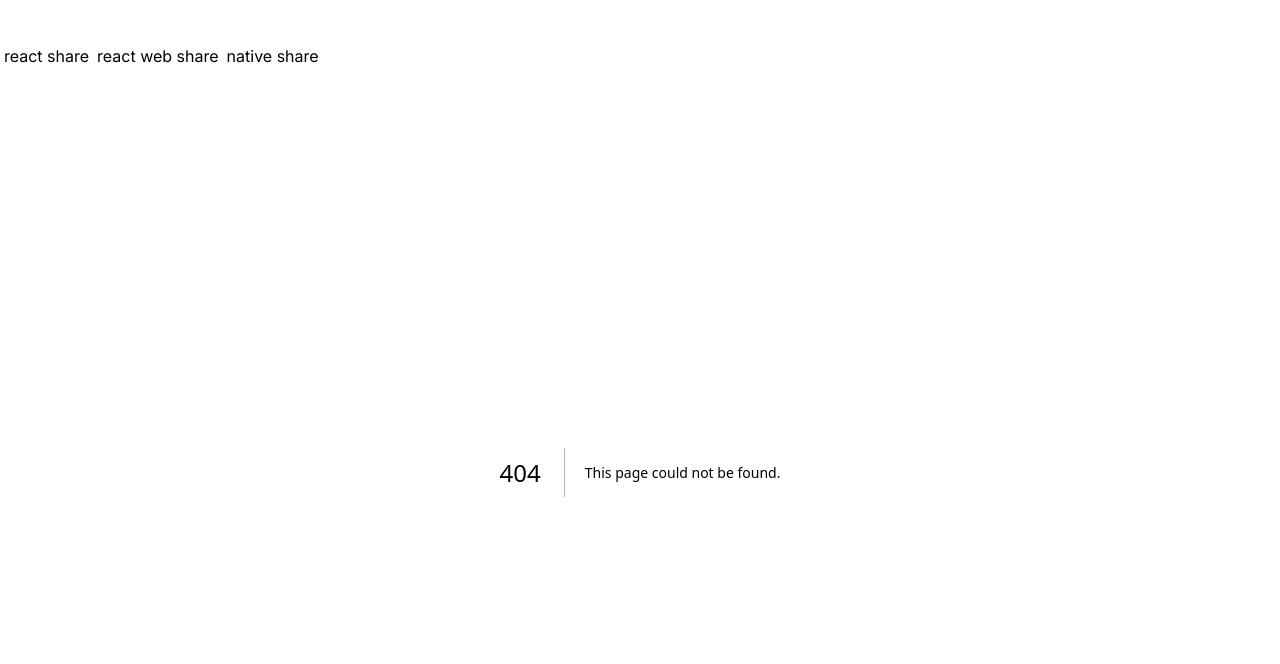
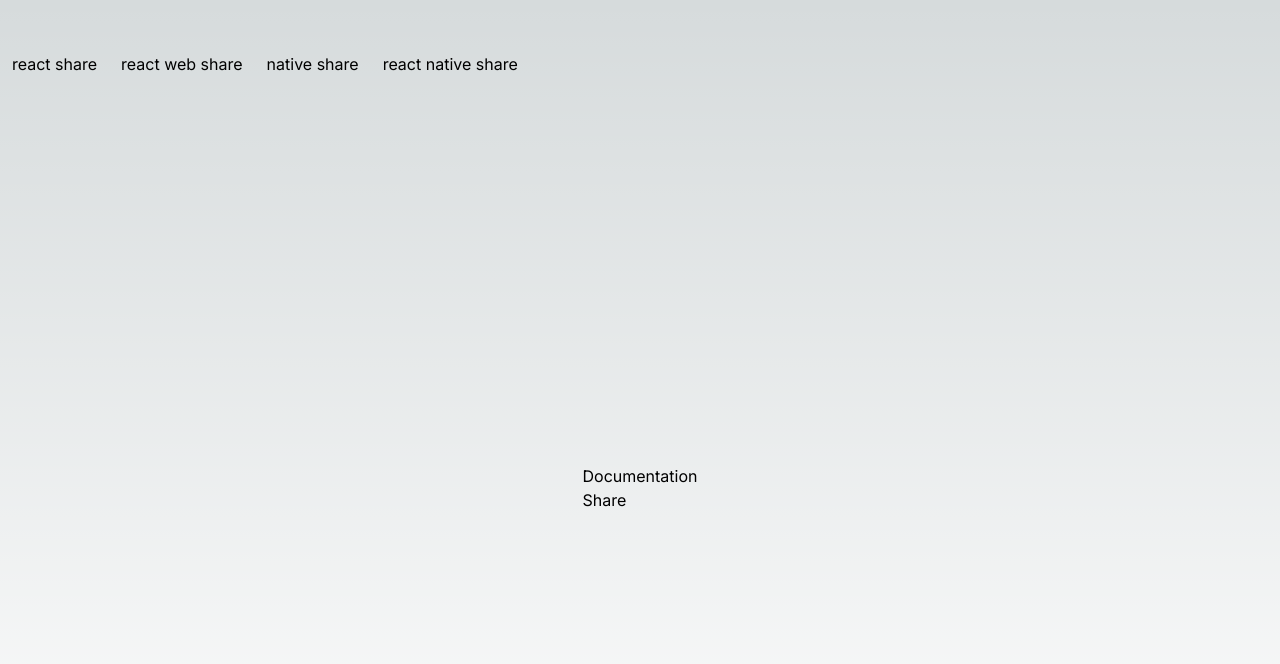
Before and after one commit to minthukhant08/webview-share-test, a Next.js app: page /react-native-share in a window 1280 px wide. Before the commit this address had no page. Shown: the top 664 px of the page. Built offline with nearby package versions, Linux system fonts and the light colour scheme.

Commit message:
react-native-lab

```diff
--- a/src/app/layout.tsx
+++ b/src/app/layout.tsx
@@ -19,14 +19,17 @@ export default function RootLayout({
     <html lang="en">
       <body className={inter.className}>
         <div className='pt-10 flex flex-row' >
-          <div className='p-1'>
+          <div className='p-3'>
           <Link href={'/react-share'}>react share</Link>
           </div>
-          <div className='p-1'>
+          <div className='p-3'>
           <Link href={'/react-web-share'}>react web share</Link>
           </div>
-          <div className='p-1'>
+          <div className='p-3'>
           <Link href={'/native-share'}>native share</Link>
+          </div>
+          <div className='p-3'>
+          <Link href={'/react-native-share'}>react native share</Link>
           </div>
         </div>
         <div className='flex w-full justify-center items-center h-screen' >{children}</div>
--- a/src/app/native-share/page.tsx
+++ b/src/app/native-share/page.tsx
@@ -11,6 +11,7 @@ const Page = () => {
   }, []);
     const handleShare = () => {
       const data = {
+          type: 'share',
           url: 'https://frontend.partner.member.dev.d3lab.co',
           title: 'Share Title',
           text: 'Share description..........'
--- /dev/null
+++ b/src/app/react-native-share/page.tsx
@@ -0,0 +1,34 @@
+'use client'
+import React, { useEffect } from 'react';
+
+const Page = () => {
+
+    useEffect(() => {
+        const messageListener = window.addEventListener('message', (nativeEvent) => {
+        console.log(nativeEvent?.data);
+        });
+        return messageListener;
+    }, []);
+
+    const handleShare = () => {
+      const data = {
+          type: 'RNShare',
+          url: 'https://frontend.partner.member.dev.d3lab.co',
+          title: 'Share Title',
+          text: 'Share description..........'
+      }
+      //@ts-ignore
+      window.ReactNativeWebView.postMessage(JSON.stringify(data));
+    }
+    return (
+      <div>
+        <a href="https://react-native-share.github.io/react-native-share/" target='_blank'>Documentation</a> <br />
+        <div onClick={handleShare}>
+        Share
+      </div>
+      </div>
+
+    );
+  };
+
+  export default Page
```
